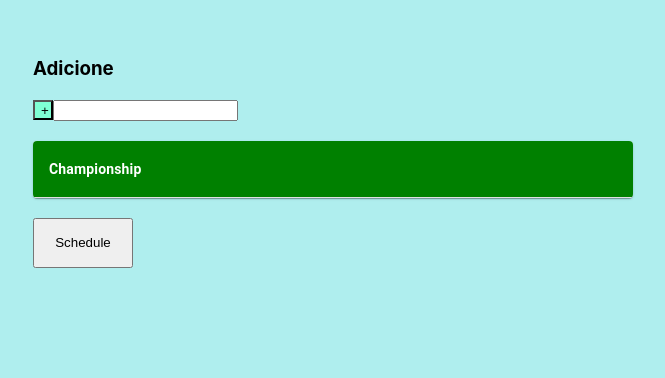
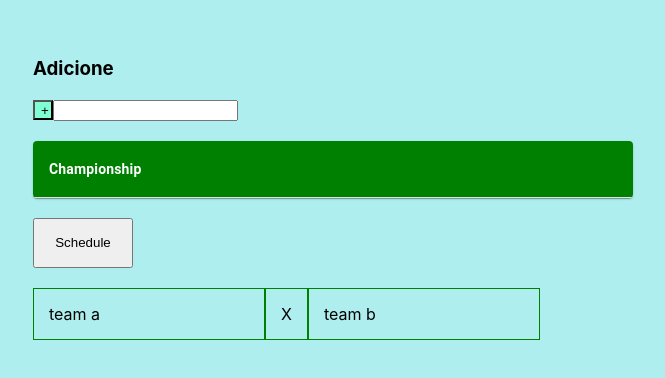
Before and after one commit to guhenrique007/championship-generator, a React (Create React App) app: page / in a window 1280 px wide. Shown: the part 262-640 px from the top of the page, without its empty margins (267-932 px from the left). Built offline with nearby package versions, Linux system fonts and the light colour scheme.

Commit message:
Add Fixture Table

```diff
--- a/src/App.js
+++ b/src/App.js
@@ -6,6 +6,7 @@ import { TableChamp } from './Components/Table/TableChamp.style';
 import TeamProvider from './context/Team';
 import ParticipantProvider from './context/Participants';
 import { SchedulerButton } from './Components/SchedulerButton.style';
+import { TableFixtures } from './Components/TableFixtures/TableFixtures';
 
 function App() {
   return (
@@ -17,6 +18,7 @@ function App() {
           <InsertRow></InsertRow>
           <TableChamp></TableChamp>
           <SchedulerButton></SchedulerButton>
+          <TableFixtures></TableFixtures>
         </AppContainer>
       </ParticipantProvider>
     </TeamProvider>
--- /dev/null
+++ b/src/Components/TableFixtures/RowFixture/RowFixture.js
@@ -0,0 +1,27 @@
+import styled from "styled-components";
+
+const TableRow = styled.tr`
+  width: 100px;
+  height: 50px;
+  border:1px solid black;
+`;
+
+const TableCell = styled.td`
+  border: 1px solid green;
+  padding: 15px;
+  min-width: 200px;
+`;
+
+const VersusCell = styled(TableCell)`
+  min-width: 10px;
+`;
+
+export function RowFixture () {
+  return (
+    <TableRow>
+      <TableCell>team a</TableCell>
+      <VersusCell>X</VersusCell>
+      <TableCell>team b</TableCell>
+    </TableRow>
+  )
+}
--- /dev/null
+++ b/src/Components/TableFixtures/TableFixtures.js
@@ -0,0 +1,16 @@
+import styled from "styled-components";
+import { RowFixture } from "./RowFixture/RowFixture";
+
+const StyledTable = styled.table`
+  width: 100px;
+  height: 50px;
+  border-spacing: 0px;
+`
+
+export function TableFixtures () {
+  return (
+    <StyledTable>
+      <RowFixture></RowFixture>
+    </StyledTable>
+  )
+}
```
